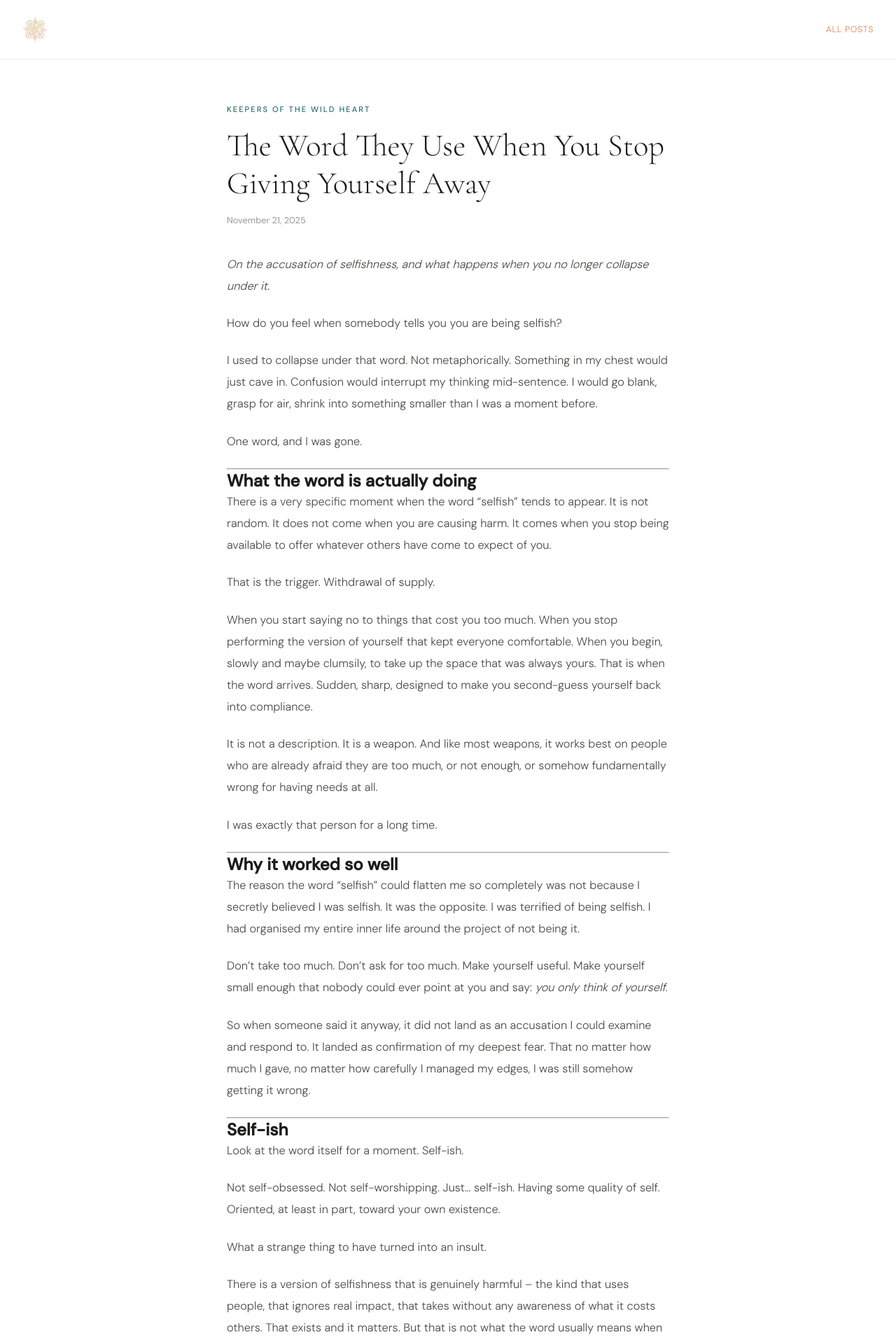
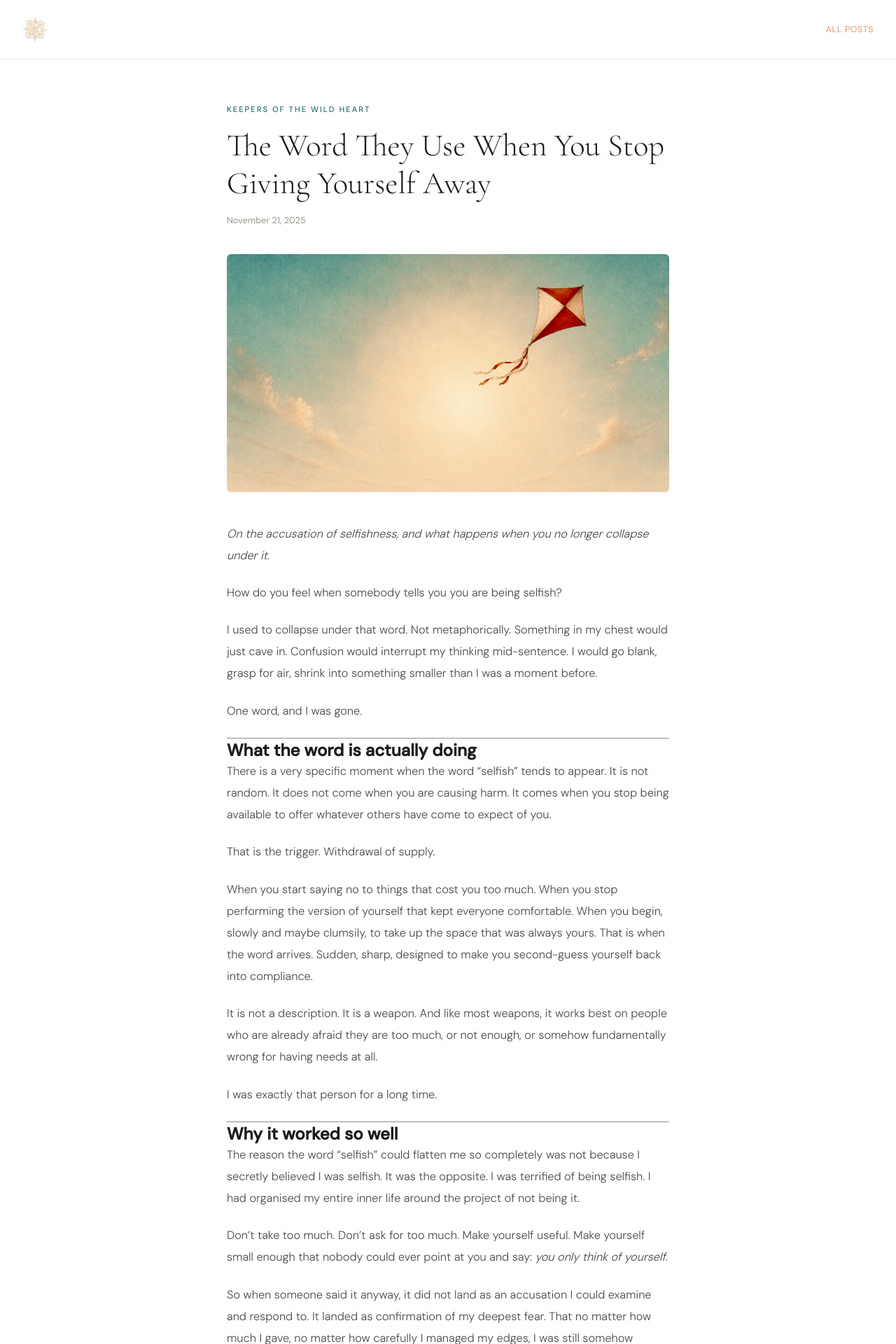
Before and after one commit to Blubell26/giuliapacciotti.com, a Jekyll site: the page built from _posts/2025-11-21-the-word-they-use-when-you-stop.md, in a window 1280 px wide. Shown: the top 1920 px of the page at 70% size. Built offline with Jekyll 4.4.1, drawn with Linux system fonts in a browser that asks for light colours; comment, search, counter and statistics services are not loaded.

Commit message:
Update 2025-11-21-the-word-they-use-when-you-stop.md

```diff
--- a/_posts/2025-11-21-the-word-they-use-when-you-stop.md
+++ b/_posts/2025-11-21-the-word-they-use-when-you-stop.md
@@ -3,8 +3,8 @@ layout: post
 title: The Word They Use When You Stop Giving Yourself Away
 description: “On the accusation of selfishness, the body’s old response to it, and what it means to finally let it land and watch it fall.”
 date: 2025-11-21
-image:
-thumb:
+image: images/IMG_7713.jpeg
+thumb: images/IMG_7713.jpeg
 category: psycho-spiritual
 ---
 
```
